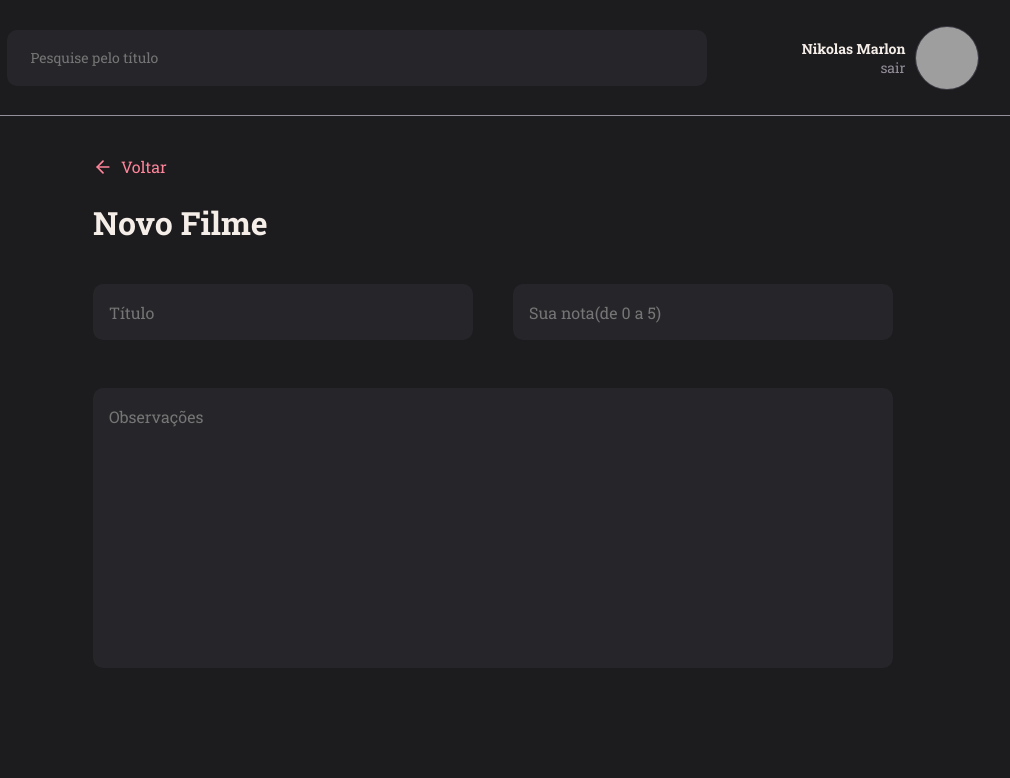
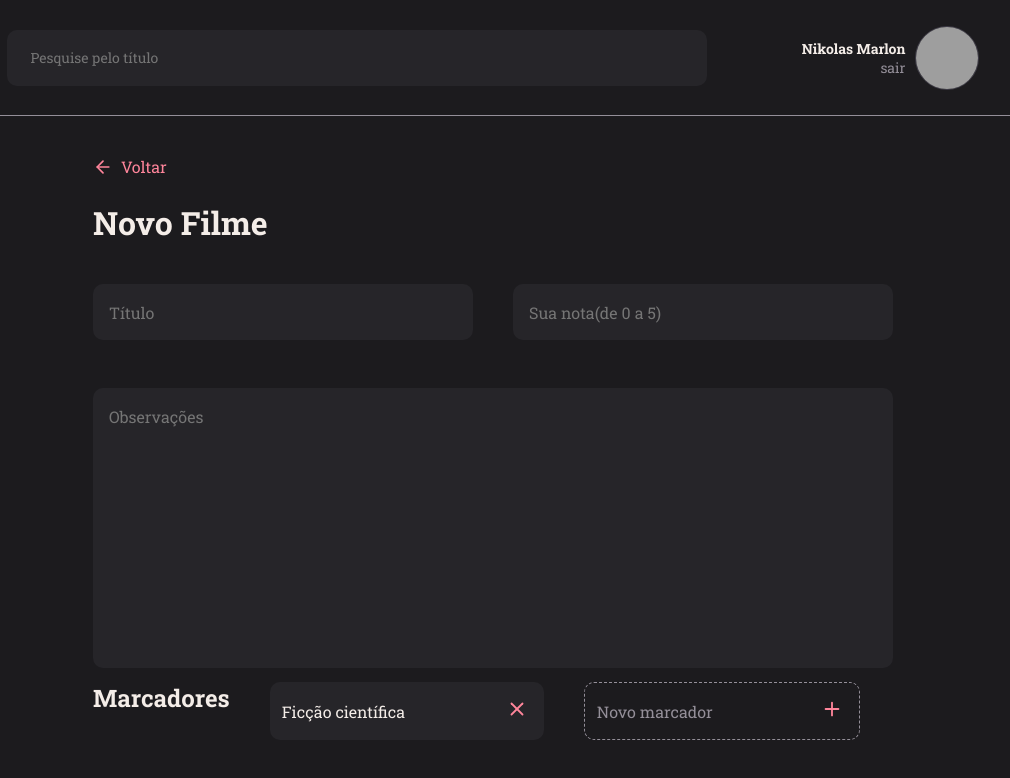
Before and after one commit to nikolasmarlon/Movies-notes, a React (Vite) app: page / in a window 1280 px wide. Shown: the top 778 px of the page, without its empty margins (147-1157 px from the left). Built offline with nearby package versions, Linux system fonts and the light colour scheme; grey boxes are pictures that could not be loaded.

Commit message:
Componente Marcador

```diff
--- /dev/null
+++ b/src/components/Marcador/index.jsx
@@ -0,0 +1,17 @@
+import { Container } from "./styles";
+import { FiPlus, FiX } from 'react-icons/fi'
+
+
+// as propriedados sao passadas separadas, pq cada tag dentro do componente recebe uma propriedade( button o onclick e input o value)
+export function Marcador({ isNew, value, onClick, ...rest}){
+    return(
+        <Container isNew={isNew}>
+            <input type="text"
+            value={value}
+            readOnly={!isNew}
+            {...rest} />
+
+            <button type="button" onClick={onClick}>{isNew ? <FiPlus/> : <FiX/>}</button>
+        </Container>
+    )
+}
--- /dev/null
+++ b/src/components/Marcador/styles.js
@@ -0,0 +1,34 @@
+import styled from "styled-components";
+
+
+export const Container = styled.div`
+    display: flex;
+    align-items: center;
+    background-color: ${({theme, isNew}) => isNew ? "transparent" : theme.COLORS.BACKGROUND_700 };
+    color: ${({theme, isNew}) => isNew ? theme.COLORS.GRAY_600 : theme.COLORS.WHITE };
+    border: ${({theme, isNew}) => isNew ? `1px dashed ${theme.COLORS.GRAY_600 }` : 'none' };
+    margin-bottom: 8px;
+    border-radius: 10px;
+    padding-right: 16px;
+
+    > button{
+        border: none;
+        background: none;
+        font-size: 22px;
+        color: ${( {theme} ) => theme.COLORS.RED_300};
+    }
+
+    > input{
+        height: 56px;
+        width: 100%;
+
+        padding: 12px;
+        color: ${( {theme} ) => theme.COLORS.WHITE};
+        background: transparent;
+        border: none;
+
+        &::placeholder{
+            color: ${( {theme} ) => theme.COLORS.GRAY_600};
+        }
+    }
+`
--- a/src/pages/New/index.jsx
+++ b/src/pages/New/index.jsx
@@ -1,5 +1,5 @@
 import { Header } from "../../components/Header";
-import { ButtonText } from "../../components/ButtonText";
+import { Marcador } from "../../components/Marcador";
 import { Input } from "../../components/Input";
 import { Container, Form } from "./styles";
 import { FiArrowLeft } from "react-icons/fi";
@@ -28,7 +28,15 @@ export function New(){
                         <Input type="text" placeholder="Sua nota(de 0 a 5)" />
                     </div>
 
-                        <Textarea type="textarea" placeholder="Observações" />
+                    <Textarea type="textarea" placeholder="Observações" />
+
+                    <div id="marcadores">
+                        <h2>Marcadores</h2>
+
+                        <Marcador value="Ficção científica"  />
+                        <Marcador isNew placeholder="Novo marcador" />
+                    </div>
+
 
                 </Form>
             </main>
```
